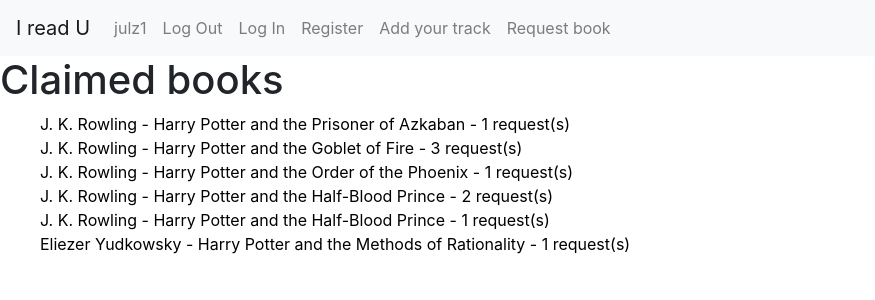
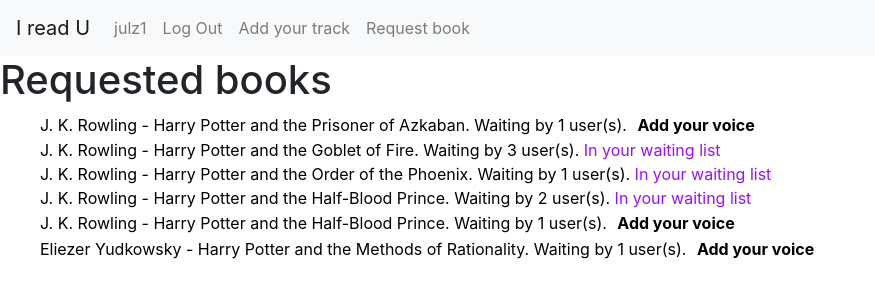
Before and after one commit to dimidia379/booklist, a Django app: page /requested in a window 1280 px wide. Shown: the top 300 px of the page, without its empty margins (0-875 px from the left). Run offline with Django 3.2, Linux system fonts and the light colour scheme; a user stored in the database is signed in; data comes from the database, SQL or seed files in the repository; both versions use the stored data as it was after the commit; some libraries are stand-ins or nearby versions.

Commit message:
Join request button implemented

```diff
--- a/books/static/books/index.js
+++ b/books/static/books/index.js
@@ -41,12 +41,6 @@ return false;
 }
 
 
-
-document.addEventListener('DOMContentLoaded', function() {
-  document.querySelector('#favorites-btn').onclick = favorite;
-});
-
-
 // Add book to favorites
 function favorite() {
   bookId = document.querySelector("#bookId").dataset.bookid;
@@ -61,7 +55,26 @@ function favorite() {
   })
   .then(result => {
     console.log(result)
-    document.querySelector("#favorites-btn").innerText = 'Book In Favorites';
+    document.querySelector("#favorites-btn").style.display = 'none';
   });
   return false;
 }
+
+
+// Add book to waitlist
+function joinRequest(bookId) {
+  fetch('/join', {
+    method: 'PUT',
+    body: JSON.stringify({
+      book_id: bookId
+    })
+  })
+  .then(response => {
+    response.json();
+  })
+  .then(result => {
+    console.log(result)
+    location.reload();
+  });
+  return false;
+}
--- a/books/static/books/styles.css
+++ b/books/static/books/styles.css
@@ -1,7 +1,6 @@
 .track-box {
     border: 1px solid grey;
 }
-
 
 .like-toggle {
     outline:none;
@@ -18,7 +17,6 @@
   box-shadow:none;
   border: none;
 }
-
 
 ul {
   list-style-type: none;
@@ -40,3 +38,15 @@ form.comment-form {
 form.comment-form>textarea {
     width: 100%;
 }
+
+.join-btn {
+  border: none;
+  background-color: transparent;
+  font-weight: bold;
+}
+
+img {
+  float: left;
+  width: 100px;
+  height: 150px;
+}
--- a/books/templates/books/index.html
+++ b/books/templates/books/index.html
@@ -14,7 +14,7 @@
             <li data-id={{ track.id }} class="track-box">
                 <a href="{% url 'track' track.id %}">
 
-                    <img src="{{ track.image}}" alt="{{ track.chapter }}" width="100px" height="100px">
+                    <img src="{{ track.image}}" alt="{{ track.chapter }}" >
                     <p> {{ track.author }} </p>
                     <p> {{ track.title }} </p>
                     <p> Chapter: {{ track.chapter }} </p>
@@ -46,6 +46,9 @@
                 <li>No claimed books yet.</li>
             {% endfor %}
         </ul>
+
+        <a href="{% url 'requested' %}">All requested books</a>
+
     </div>
 
 
--- a/books/templates/books/layout.html
+++ b/books/templates/books/layout.html
@@ -27,12 +27,16 @@
                     </li>
                 {% endif %}
 
+                {% if not user.is_authenticated %}
                     <li class="nav-item">
                         <a class="nav-link" href="{% url 'login' %}">Log In</a>
                     </li>
+
                     <li class="nav-item">
                         <a class="nav-link" href="{% url 'register' %}">Register</a>
                     </li>
+                {% endif %}
+
                 <li class="nav-item">
                     <a class="nav-link" href="{% url 'create' %}">Add your track</a>
                 </li>
--- a/books/templates/books/requested.html
+++ b/books/templates/books/requested.html
@@ -9,16 +9,27 @@
 
 {% block body %}
 
-<h1>Claimed books</h1>
+<h1>Requested books</h1>
 
 <ul>
     {% for book in claims %}
         <li>
-            <a href="{% url 'book' book.id %}">{{ book.author }} - {{ book.title }} - {{ book.count_claimants }} request(s)</a>
+            <a href="{% url 'book' book.id %}">{{ book.author }} - {{ book.title }}. Waiting by {{ book.count_claimants }} user(s).</a>
+
+            {% if user.is_authenticated %}
+                {% if user in book.claimants.all %}
+                    <span style="color:rgba(145, 2, 240, 0.938)" data-status="joined" data-id="{{ book.id }}">In your waiting list</span>
+                {% else %}
+                    <button onclick ="joinRequest(this.dataset.id)" class="join-btn" data-status="not-joined" data-id="{{ book.id }}">Add your voice</button>
+                {% endif %}
+            {% endif %}
+
         </li>
     {% empty %}
         <li>No claimed books yet.</li>
     {% endfor %}
 </ul>
 
+
+
 {% endblock %}
--- a/books/templates/books/track.html
+++ b/books/templates/books/track.html
@@ -19,9 +19,9 @@
 
         {% if user.is_authenticated %}
             {% if book_in_favs %}
-                <button id="favorites-btn">Book In Favorites</button>
+                <div style="font-style: italic;">Book In Favorites</div>
             {% else %}
-                <button id="favorites-btn" onclick="None">Add Book to Favorites</button>
+                <button id="favorites-btn" onclick="favorite()">Add Book to Favorites</button>
             {% endif %}
         {% endif %}
 
--- a/books/urls.py
+++ b/books/urls.py
@@ -18,6 +18,7 @@ urlpatterns = [
     path("writer/<int:writer_id>", views.writer, name="writer"),
     path("user/<int:user_id>", views.profile, name="profile"),
     path("requested", views.requested, name="requested"),
+    path("join", views.join_request, name="join_request"),
 
 
     # path("watchlist", views.watchlist, name="watchlist"),
--- a/books/views.py
+++ b/books/views.py
@@ -229,7 +229,7 @@ def claim(request):
             book.claimants.add(user)
             book.save()
 
-            return HttpResponseRedirect(reverse("index"))
+            return HttpResponseRedirect(reverse("requested"))
     else:
         form = ClaimForm()
         return render(request, 'books/claim.html', {
@@ -308,7 +308,6 @@ def favorite(request):
         data = json.loads(request.body)
         if data.get("book_id") is not None:
             book_id = data["book_id"]
-            print(book_id)
             book = Book.objects.get(pk=book_id)
             book.favorites.add(user)
             book.save()
@@ -323,13 +322,34 @@ def favorite(request):
 
 def requested(request):
     all_books = Book.objects.all()
-    claims = []
+    all_claims = []
     for book in all_books:
         counter = book.count_claimants()
         if counter > 0:
-            claims.append(book)
+            all_claims.append(book)
 
 
     return render(request, "books/requested.html", {
-        "claims": claims
+        "claims": all_claims
     })
+
+
+@csrf_exempt
+@login_required
+def join_request(request):
+    user = request.user
+    if request.method == "PUT":
+        data = json.loads(request.body)
+        if data.get("book_id") is not None:
+            book_id = data["book_id"]
+            print(book_id)
+            book = Book.objects.get(pk=book_id)
+            book.claimants.add(user)
+            book.save()
+            return JsonResponse({"message": "Successfully added to requested."}, status=201)
+
+    # Post must be via PUT
+    else:
+        return JsonResponse({
+            "error": "PUT request required."
+        }, status=400)
```
Also changed, not shown: db.sqlite3. Lines whose indentation alone changed are shown as unchanged.
